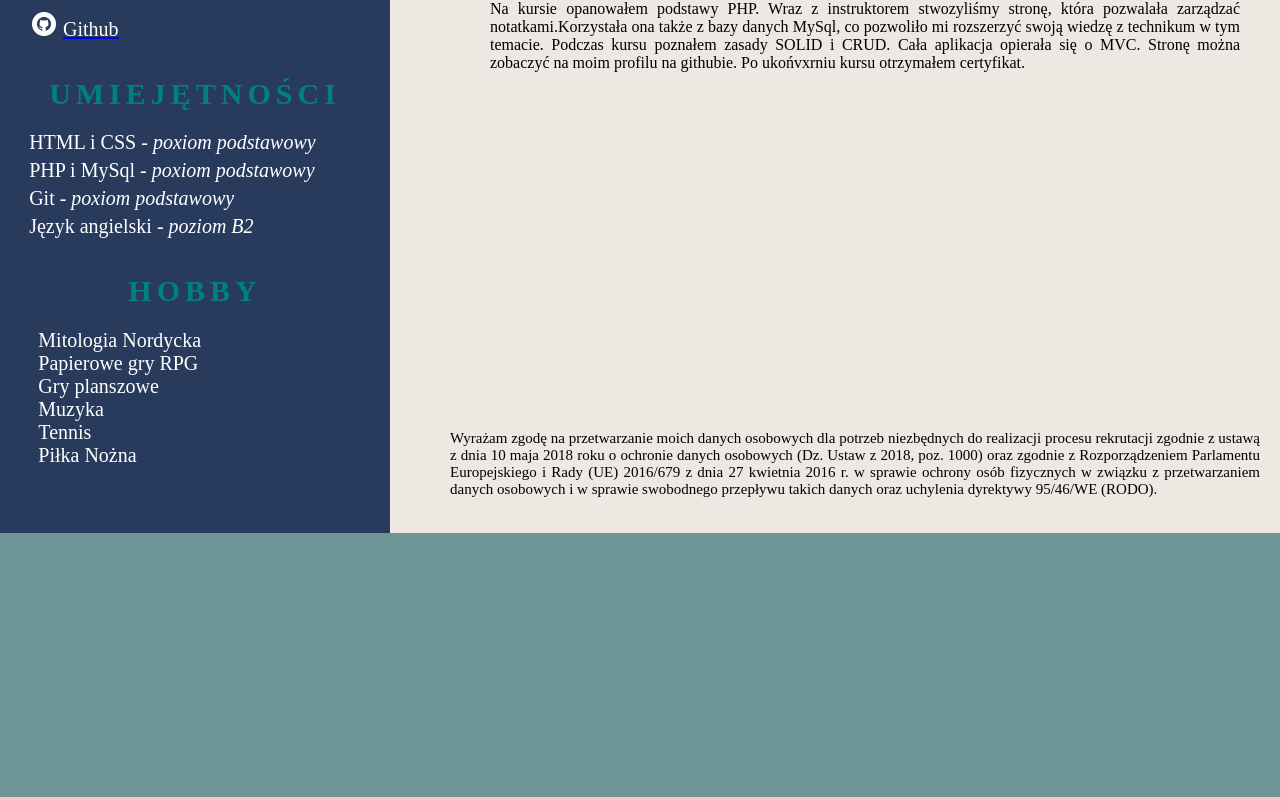
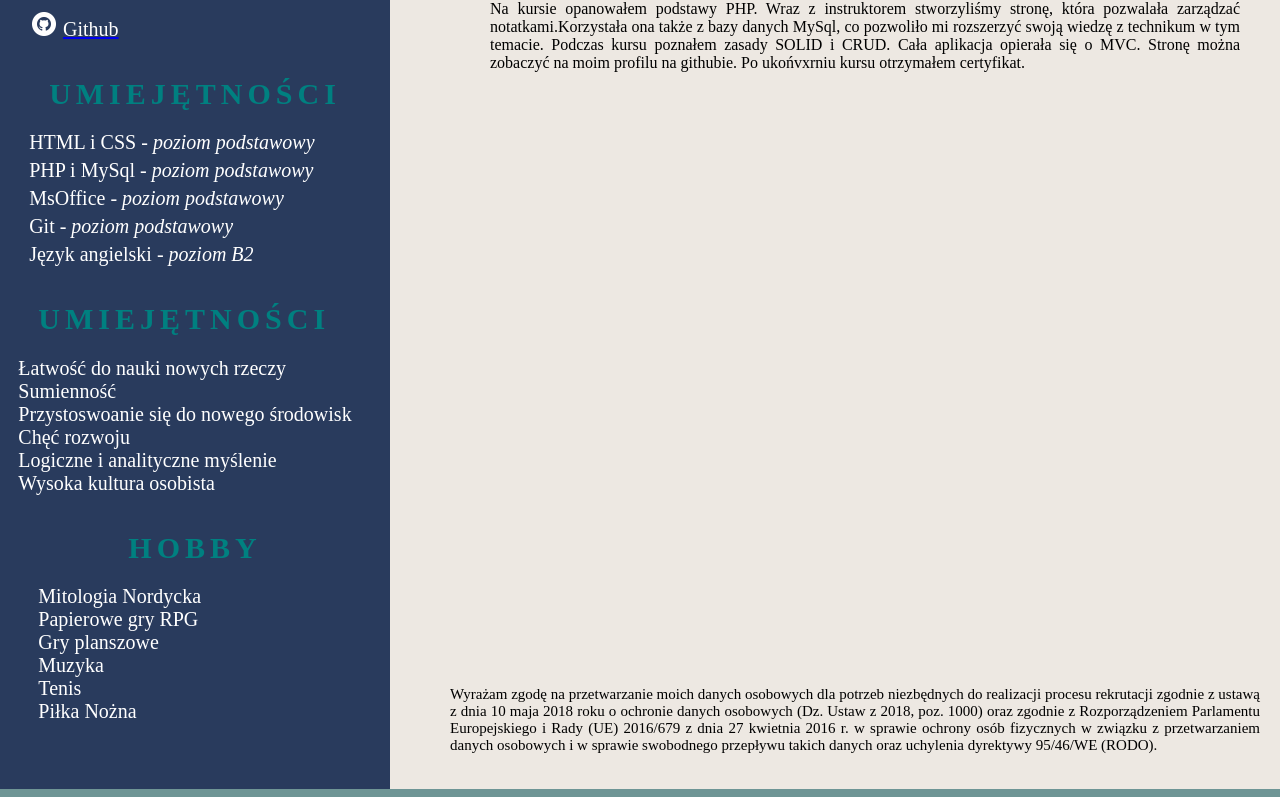
Before and after one commit to Aviatal/CV, a plain HTML site: page index.html in a window 1280 px wide. Shown: the part 721-1518 px from the top of the page. Before the commit the page ends 1279 px from the top, so only its background shows below. Drawn offline with Linux system fonts and the light colour scheme; files that its build step writes are made by us from their sources.

Commit message:
add mobile.css

```diff
--- a/index.html
+++ b/index.html
@@ -7,6 +7,7 @@
 
         <title>CV</title>
         <link rel="stylesheet" href="stylesheets/main.css">
+        <link rel="stylesheet" media="screen and (min-width: 0px) and (max-width: 700px) " href="mobile.css">
         <script src="stylesheets/prefixes.js"></script>
     </head>
     <body>
@@ -39,11 +40,23 @@
                         <div>
                             <h1>UMIEJĘTNOŚCI</h1>
                             <ul class="skills">
-                                <li>HTML i CSS - <i>poxiom podstawowy</i></li>
-                                <li>PHP i MySql - <i>poxiom podstawowy</i></li>
-                                <li>Git - <i>poxiom podstawowy</i></li>
+                                <li>HTML i CSS - <i>poziom podstawowy</i></li>
+                                <li>PHP i MySql - <i>poziom podstawowy</i></li>
+                                <li>MsOffice - <i>poziom podstawowy</i></li>
+                                <li>Git - <i>poziom podstawowy</i></li>
                                 <li>Język angielski - <i>poziom B2</i></li>
                             </ul>
+                        </div>
+                        <div>
+                            <h1>UMIEJĘTNOŚCI</h1>
+                                <ul >
+                                    <li>Łatwość do nauki nowych rzeczy</li>
+                                    <li>Sumienność</li>
+                                    <li>Przystoswoanie się do nowego środowisk</li>
+                                    <li>Chęć rozwoju</li>
+                                    <li>Logiczne i analityczne myślenie</li>
+                                    <li>Wysoka kultura osobista</li>
+                                </ul>
                         </div>
                         <div>
                             <h1>HOBBY</h1>
@@ -52,7 +65,7 @@
                                     <li>Papierowe gry RPG</li>
                                     <li>Gry planszowe</li>
                                     <li>Muzyka</li>
-                                    <li>Tennis</li>
+                                    <li>Tenis</li>
                                     <li>Piłka Nożna</li>
                                 </ul>
                         </div>
@@ -76,7 +89,7 @@
                         <ul>
                             <li>
                                 <h2>2022 - Programowanie w PHP 7.4 od podstaw - teoria i praktyka</h2>
-                                <p>Na kursie opanowałem podstawy PHP. Wraz z instruktorem stwozyliśmy stronę, która pozwalała zarządzać notatkami.Korzystała ona także z bazy danych MySql, co pozwoliło mi rozszerzyć swoją wiedzę z technikum w tym temacie. Podczas kursu poznałem zasady SOLID i CRUD. Cała aplikacja opierała się o MVC. Stronę można zobaczyć na moim profilu na githubie. Po ukońvxrniu kursu otrzymałem certyfikat.</p>
+                                <p>Na kursie opanowałem podstawy PHP. Wraz z instruktorem stworzyliśmy stronę, która pozwalała zarządzać notatkami.Korzystała ona także z bazy danych MySql, co pozwoliło mi rozszerzyć swoją wiedzę z technikum w tym temacie. Podczas kursu poznałem zasady SOLID i CRUD. Cała aplikacja opierała się o MVC. Stronę można zobaczyć na moim profilu na githubie. Po ukońvxrniu kursu otrzymałem certyfikat.</p>
                             </li>
                         </ul>
                     </div>
--- a/stylesheets/main.css
+++ b/stylesheets/main.css
@@ -147,7 +147,7 @@ div#right-column p
 {
     margin-top: 0px;
 }
-div.education ul
+div.education ul, div.courses ul
 {
     list-style-type: circle;
 }
--- /dev/null
+++ b/stylesheets/mobile.css
@@ -0,0 +1,4 @@
+div#content
+{
+    flex-direction: column;
+}
```
